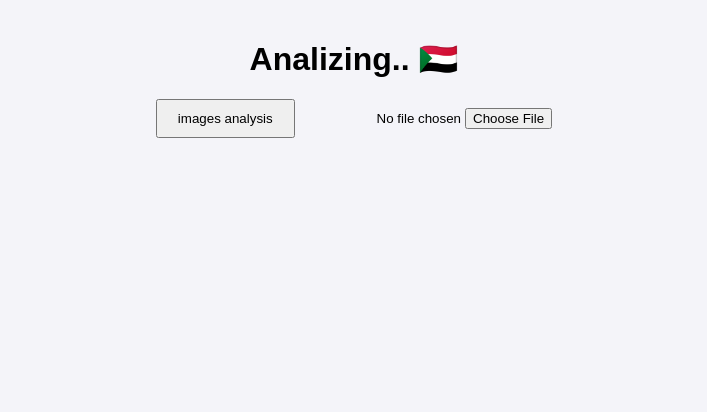
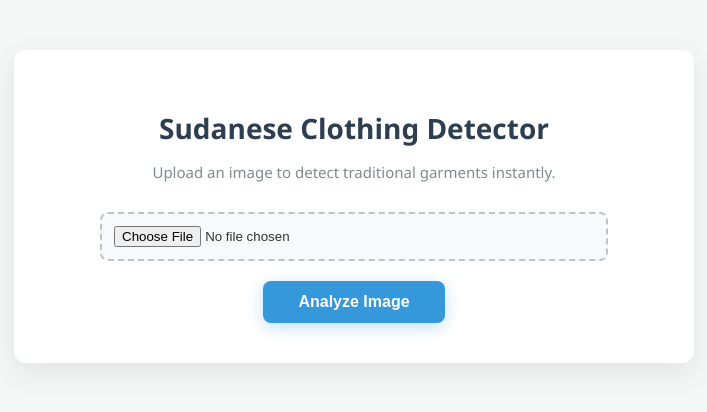
Before and after one commit to Afraalkhider/sudanese_Colth_Detector, a Flask app: page / in a window 1280 px wide. Shown: the top 412 px of the page, without its empty margins (286-993 px from the left). Run offline with Flask 3, Linux system fonts and the light colour scheme.

Commit message:
Updated UI with modern CSS and English text

```diff
--- a/templates/index.html
+++ b/templates/index.html
@@ -1,37 +1,156 @@
 <!DOCTYPE html>
-<html lang="ar" dir="rtl">
+<html lang="en">
 <head>
     <meta charset="UTF-8">
-    <title>Sudenese Traditional Detection</title>
+    <meta name="viewport" content="width=device-width, initial-scale=1.0">
+    <title>AI Clothing Detector</title>
     <style>
-        body { font-family: Arial; text-align: center; margin: 40px; background-color: #f4f4f9; }
-        .result-box { margin-top: 30px; border: 2px solid #333; padding: 20px; border-radius: 10px; display: inline-block; background: white; }
-        img { max-width: 500px; border-radius: 10px; margin-bottom: 15px; }
-        ul { list-style-type: none; padding: 0; font-size: 18px; font-weight: bold; }
-        li { color: #2c3e50; margin: 5px 0; }
-        .health { color: #27ae60; }
+        /* Color Palette & Global Settings */
+        :root {
+            --primary-color: #2C3E50;
+            --accent-color: #3498DB;
+            --background-color: #F4F7F6;
+            --card-bg: #FFFFFF;
+            --text-main: #333333;
+            --text-muted: #7F8C8D;
+        }
+
+        body {
+            font-family: 'Segoe UI', Tahoma, Geneva, Verdana, sans-serif;
+            background-color: var(--background-color);
+            color: var(--text-main);
+            display: flex;
+            flex-direction: column;
+            align-items: center;
+            margin: 0;
+            padding: 50px 20px;
+        }
+
+        /* Main Container Styling */
+        .container {
+            background: var(--card-bg);
+            padding: 40px;
+            border-radius: 12px;
+            box-shadow: 0 10px 30px rgba(0, 0, 0, 0.08);
+            max-width: 600px;
+            width: 100%;
+            text-align: center;
+        }
+
+        h1 {
+            font-size: 28px;
+            color: var(--primary-color);
+            margin-bottom: 10px;
+        }
+
+        p.subtitle {
+            color: var(--text-muted);
+            font-size: 15px;
+            margin-bottom: 30px;
+        }
+
+        /* Upload Form Styling */
+        .upload-form {
+            display: flex;
+            flex-direction: column;
+            align-items: center;
+            gap: 20px;
+        }
+
+        input[type="file"] {
+            padding: 12px;
+            background-color: #F8F9FA;
+            border: 2px dashed #BDC3C7;
+            border-radius: 8px;
+            width: 80%;
+            cursor: pointer;
+            transition: border-color 0.3s ease;
+        }
+
+        input[type="file"]:hover {
+            border-color: var(--accent-color);
+        }
+
+        button {
+            background-color: var(--accent-color);
+            color: white;
+            border: none;
+            padding: 12px 35px;
+            font-size: 16px;
+            font-weight: 600;
+            border-radius: 8px;
+            cursor: pointer;
+            transition: all 0.3s ease;
+            box-shadow: 0 4px 15px rgba(52, 152, 219, 0.3);
+        }
+
+        button:hover {
+            background-color: #2980B9;
+            transform: translateY(-2px);
+        }
+
+        /* Results Section Styling */
+        .result-box {
+            margin-top: 40px;
+            padding-top: 30px;
+            border-top: 1px solid #EEEEEE;
+        }
+
+        .result-box h3 {
+            color: var(--primary-color);
+            margin-bottom: 20px;
+        }
+
+        .result-box img {
+            max-width: 100%;
+            border-radius: 8px;
+            box-shadow: 0 5px 20px rgba(0, 0, 0, 0.15);
+            margin-bottom: 20px;
+        }
+
+        .results-list {
+            list-style: none;
+            padding: 0;
+            margin: 0;
+        }
+
+        .results-list li {
+            background: #F8F9FA;
+            margin: 10px 0;
+            padding: 15px;
+            border-radius: 8px;
+            font-weight: 500;
+            color: var(--primary-color);
+            border-left: 5px solid var(--accent-color);
+            text-align: left;
+        }
     </style>
 </head>
 <body>
-    <h1>Analizing.. 🇸🇩</h1>
 
-    <!-- images upload -->
-    <form method="POST" enctype="multipart/form-data">
+    <div class="container">
+        <h1>Sudanese Clothing Detector</h1>
+        <p class="subtitle">Upload an image to detect traditional garments instantly.</p>
+
+        <!-- Upload Form -->
+        <form class="upload-form" method="POST" enctype="multipart/form-data">
             <input type="file" name="image" accept="image/*" required>
-        <button type="submit" style="padding: 10px 20px; cursor: pointer;">images analysis</button>
+            <button type="submit">Analyze Image</button>
         </form>
 
-    <!-- Show results if available -->
+        <!-- Results Display -->
         {% if image_url %}
         <div class="result-box">
-        <h3>Result:</h3>
-        <img src="{{ image_url }}" alt="Image after analysis">
-        <ul>
+            <h3>Analysis Results</h3>
+            <img src="{{ image_url }}" alt="Processed Image">
+            <ul class="results-list">
                 {% for item in items %}
                     <li>{{ item }}</li>
                 {% endfor %}
             </ul>
         </div>
         {% endif %}
+    </div>
+
 </body>
 </html>
```
Also changed, not shown: README.md. Lines whose indentation alone changed are shown as unchanged.
